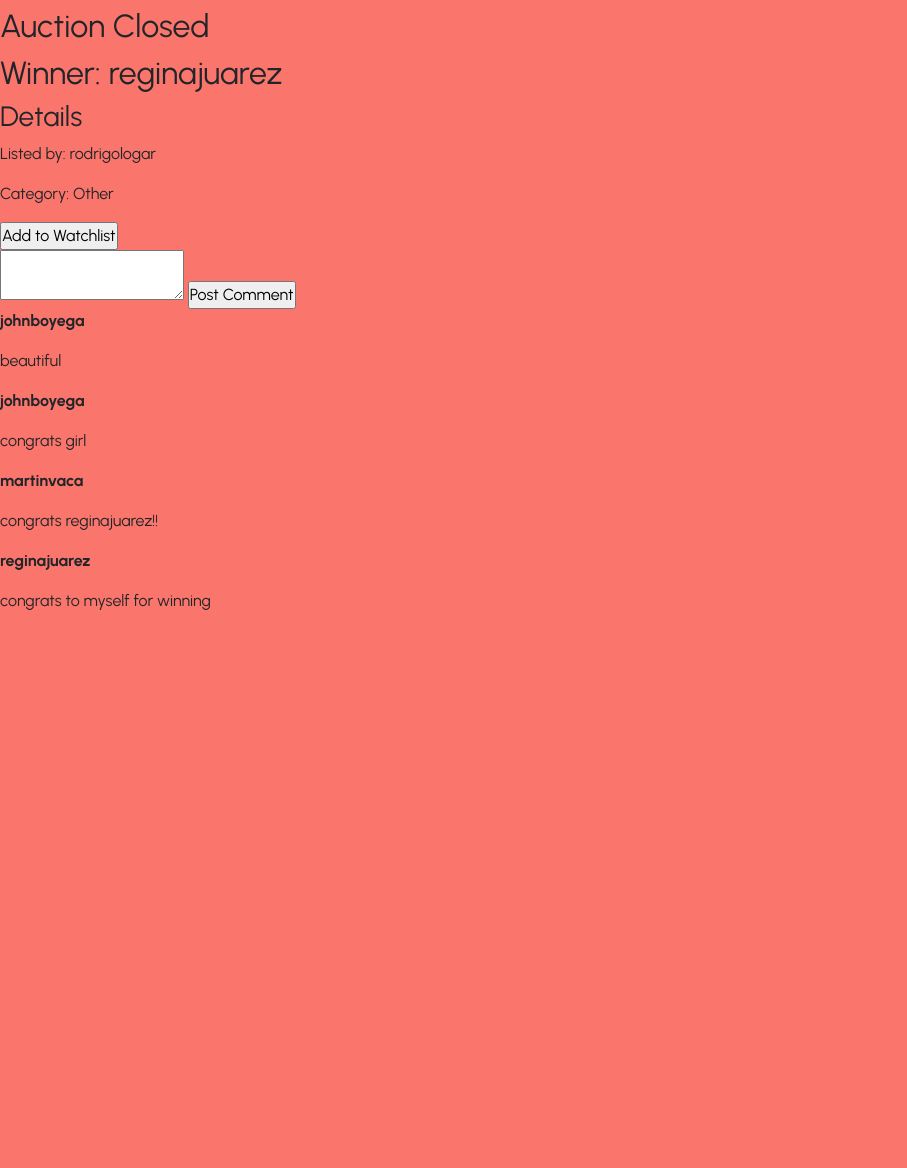
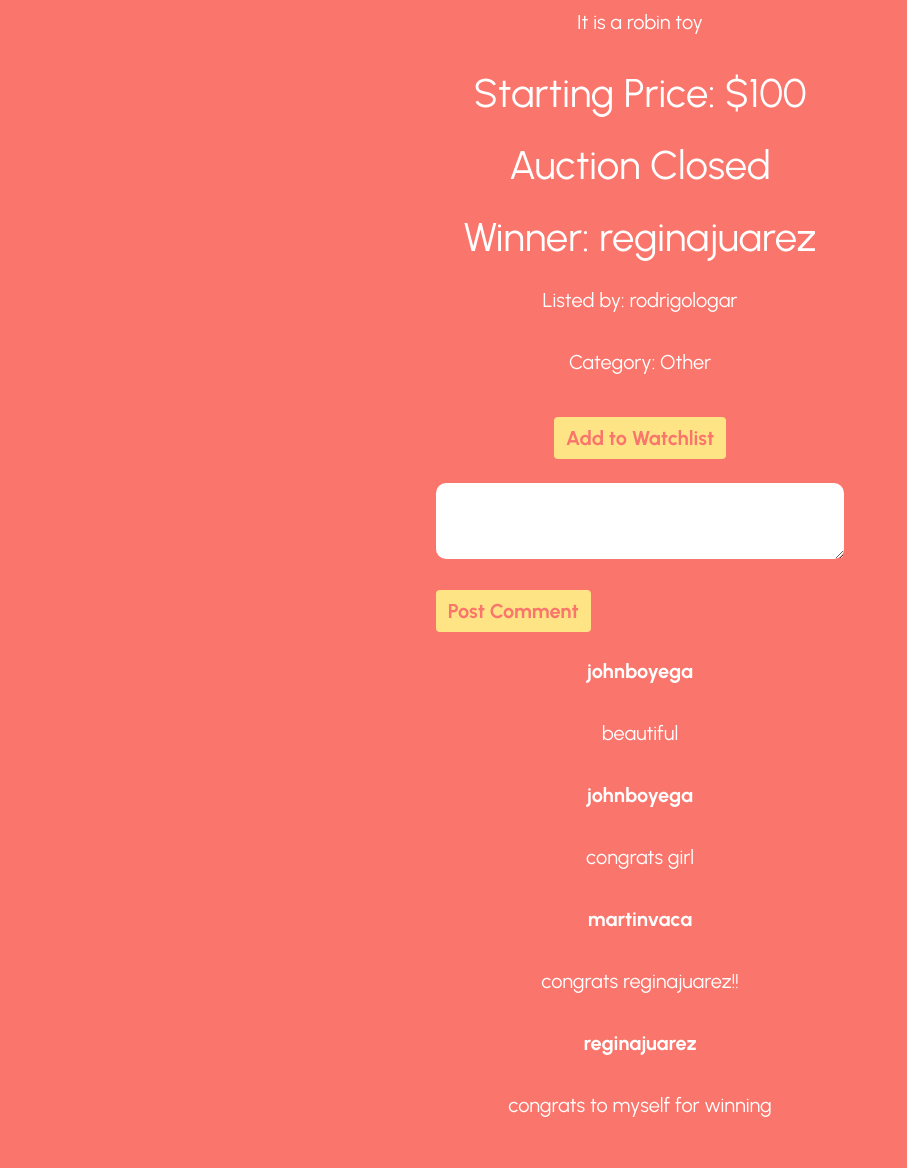
Before and after one commit to rodrigologar/fakeebay, a Django app: page /listing/2 in a window 1280 px wide. Shown: the part 793-1961 px from the top of the page, without its empty margins (0-907 px from the left). Before the commit the page ends 1403 px from the top, so only its background shows below. Run offline with Django 3.2, Linux system fonts and the light colour scheme; a user stored in the database is signed in; data comes from the database, SQL or seed files in the repository; both versions use the stored data as it was after the commit; some libraries are stand-ins or nearby versions; some web fonts are replaced.

Commit message:
almost finished

```diff
--- a/auctions/static/auctions/styles.css
+++ b/auctions/static/auctions/styles.css
@@ -9,7 +9,10 @@
 body {
     font-family: 'Urbanist', sans-serif;
     background-color: #fa756b;
+    padding: 0 5vw;
 }
+
+/* ^ GENERAL STYLES ^ */
 
 .header {
     background-color: #fa756b;
@@ -21,7 +24,7 @@
 
 .header h1 {
     font-family: 'Rampart One', cursive;
-    color: aliceblue;
+    color: white;
     font-size: 100px;
     transition: ease all 0.4s;
 }
@@ -32,7 +35,7 @@
 }
 
 .signed_in_message {
-    color: aliceblue;
+    color: white;
     font-size: 20px;
     padding: 2vh 0;
 }
@@ -40,6 +43,8 @@
 .signed_in_message strong {
     color: #ffe485;
 }
+
+/* ^ HEADER AND SIGNED IN MESSAGE ^ */
 
 .nav li a {
     color: #ffe485;
@@ -49,9 +54,13 @@
     padding-right: 2vw;
 }
 
+/* ^ NAV ^ */
+
 .body {
     padding: 3vh 0;
 }
+
+/* ^ GENERAL STYLES FOR BODY SECTION ^ */
 
 .listings {
     display: flex;
@@ -62,12 +71,12 @@
 .listing {
     width: 500px;
     border-radius: 1em;
-    border: 5px solid #ffe485;
+    border: 5px solid white;
     display: flex;
     flex-direction: column;
     align-items: center;
     justify-content: center;
-    background-color: #ffe485;
+    background-color: white;
     margin: 1vh 1vw;
     overflow: hidden;
     color: #fa756b;
@@ -89,7 +98,7 @@
 .img {
     height: 300px;
     width: 100%;
-    background-color: aliceblue;
+    background-color: white;
     overflow: hidden;
 }
 
@@ -100,3 +109,214 @@
 .img p {
     padding: 1%;
 }
+
+/* ^ LISTINGS STYLES ^ */
+
+.categories {
+    display: flex;
+    width: 100%;
+    justify-content: center;
+    flex-wrap: wrap;
+}
+
+.categories a {
+    color: white;
+    margin: 2vh 2vw;
+    font-size: 50px;
+    font-weight: 700;
+}
+
+.categories a:hover {
+    color: #ffe485;
+    text-decoration: none;
+}
+
+/* ^ CATEGORIES ^ */
+
+.watchlist {
+    display: flex;
+    flex-wrap: wrap;
+    justify-content: center;
+}
+
+.watchlist h1 {
+    color: white;
+    font-weight: 700;
+    font-size: 50px;
+}
+
+/* ^ WATCHLIST ^ */
+
+.results {
+    display: flex;
+    flex-wrap: wrap;
+    justify-content: center;
+}
+
+.results h1 {
+    color: white;
+    font-weight: 700;
+    font-size: 50px;
+}
+
+/* ^ RESULTS ^ */
+
+.login {
+    display: flex;
+    flex-direction: column;
+    align-items: center;
+    width: 100%;
+}
+
+.form {
+    display: flex;
+    flex-direction: column;
+    width: 300px;
+}
+
+.form .form-control, .form .form-control:focus, .form .form-control::placeholder {
+    margin: 2vh 0;
+    font-size: 20px;
+    border: none;
+    color: #fa756b;
+}
+
+.form .btn.btn-primary {
+    font-size: 20px;
+    background-color: #ffe485;
+    border: none;
+    color: #fa756b;
+    font-weight: 700;
+}
+
+.login p {
+    padding-top: 2vh;
+    color: white;
+    font-size: 20px;
+}
+
+.login p a {
+    color: #ffe485;
+    font-weight: 700;
+}
+
+/* ^ LOGIN ^ */
+
+.create_listing {
+    display: flex;
+    flex-direction: column;
+    width: 1000px;
+}
+
+.create_listing input {
+    width: 100%;
+    margin-bottom: 4vh;
+    font-size: 20px;
+    border: none;
+    color: #fa756b;
+    border-radius: .2em;
+    padding: 1vh 1vw;
+}
+
+.create_listing label {
+    color: white;
+    font-weight: 700;
+    font-size: 20px;
+}
+
+.create_listing textarea {
+    width: 100%;
+    margin-bottom: 4vh;
+    font-size: 20px;
+    border: none;
+    color: #fa756b;
+    border-radius: .2em;
+    padding: 1vh 1vw;
+}
+
+.create_listing select {
+    width: 100%;
+    margin-bottom: 4vh;
+    font-size: 20px;
+    border: none;
+    color: #fa756b;
+    border-radius: .2em;
+    padding: 1vh 1vw;
+}
+
+.create_listing input[type=submit] {
+    background-color: #ffe485;
+}
+
+/* ^ CREATE LISTING ^ */
+
+.listing_full {
+    display: flex;
+    flex-direction: column;
+    align-items: center;
+    width: 100%;
+}
+
+.img {
+    display: flex;
+    justify-content: center;
+    border-radius: 1em;
+    height: 50vh;
+}
+
+.img img {
+    width: auto;
+}
+
+.listing_full h1 {
+    color: white;
+    font-weight: 700;
+    font-size: 50px;
+    padding: 1vh 0;
+}
+
+.listing_full p {
+    color: white;
+    font-size: 20px;
+    padding: 1vh 0;
+}
+
+.listing_full h2 {
+    color: white;
+    font-size: 40px;
+    padding: 1vh 0;
+}
+
+.listing_full .btn.btn-primary {
+    font-size: 20px;
+    background-color: #ffe485;
+    border: none;
+    color: #fa756b;
+    font-weight: 700;
+    margin: 2vh 0;
+}
+
+.comment_section textarea {
+    width: 100%;
+    margin: 1vh 0;
+    border: none;
+    border-radius: .5em;
+    padding: 1vh 1vw;
+    font-size: 20px;
+    color: #fa756b;
+}
+
+.comments {
+    display: flex;
+    flex-direction: column;
+    align-items: center;
+    width: 100%;
+}
+
+.comment {
+    display: flex;
+    flex-direction: column;
+    align-items: center;
+}
+
+/* FULL LISTING */
--- a/auctions/templates/auctions/create_listing.html
+++ b/auctions/templates/auctions/create_listing.html
@@ -4,13 +4,17 @@
 
 {% block body %}
 
+    <div class="login">
+        <div class="create_listing">
             <form action="{% url 'create_listing' %}" method="POST">
                 {% csrf_token %}
                 {% if message %}
                     {{ message }}
                 {% endif %}
                 {{ form }}
-        <input type="submit" value="Create Listing">
+                <input class="btn btn-primary" type="submit" value="Create Listing">
             </form>
+        </div>
+    </div>
 
 {% endblock %}
--- a/auctions/templates/auctions/listing.html
+++ b/auctions/templates/auctions/listing.html
@@ -5,8 +5,10 @@
 {% block body %}
 
     <div class="listing_full">
-        <h1>Listing: {{ listing.title }}</h1>
-        <img src="{{ listing.image }}" alt="No image available" height="350px">
+        <h1>{{ listing.title }}</h1>
+        <div class="img">
+            <img src="{{ listing.image }}" alt="No image available">
+        </div>
         <p>{{ listing.description }}</p>
         <h2>Starting Price: ${{ listing.price }}</h2>
         {% if not listing.is_open %}
@@ -27,13 +29,16 @@
                     {% if user == listing.lister %}
                         <form action="{% url 'listing' listing.id %}" method="post">
                             {% csrf_token %}
-                            <input type="submit" name="close_auction" value="Close Auction">
+                            <input class="btn btn-primary" type="submit" name="close_auction" value="Close Auction">
                         </form>
                     {% else %}
+                        {% if message %}
+                            <p>Error: {{ message }}</p>
+                        {% endif %}
                         <form action="{% url 'listing' listing.id %}" method="post">
                             {% csrf_token %}
-                            <input type="number" name="bid" value="{{ current_bid.bidded_price }}" min="{{ current_bid.bidded_price }}">
-                            <input type="submit" name="place_bid" value="Bid">
+                            <input class="form-control" type="number" name="bid" value="{{ current_bid.bidded_price }}" min="{{ current_bid.bidded_price }}">
+                            <input class="btn btn-primary" type="submit" name="place_bid" value="Bid">
                         </form>
                     {% endif %}
                 {% endif %}
@@ -43,33 +48,35 @@
                     {% if user == listing.lister %}
                         <form action="{% url 'listing' listing.id %}" method="post">
                             {% csrf_token %}
-                            <input type="submit" name="close_auction" value="Close Auction">
+                            <input class="btn btn-primary" type="submit" name="close_auction" value="Close Auction">
                         </form>
                     {% else %}
+                        {% if message %}
+                            <p>Error: {{ message }}</p>
+                        {% endif %}
                         <form action="{% url 'listing' listing.id %}" method="post">
                             {% csrf_token %}
-                            <input type="number" name="bid" value="{{ listing.price }}" min="{{ listing.price }}">
-                            <input type="submit" name="place_bid" value="Bid">
+                            <input class="form-control" type="number" name="bid" value="{{ listing.price }}" min="{{ listing.price }}">
+                            <input class="btn btn-primary" type="submit" name="place_bid" value="Bid">
                         </form>
                     {% endif %}
                 {% endif %}
             {% endif %}
         {% endif %}
-        <h3>Details</h3>
         <p>Listed by: {{ listing.lister.username }}</p>
         <p>Category: {{ category }}</p>
         {% if user.is_authenticated %}
             <div class="watchlist">
                 <form action="{% url 'listing' listing.id %}" method="post">
                     {% csrf_token %}
-                    <input type="submit" name="watchlist" value="{{ button_value }}">
+                    <input class="btn btn-primary" type="submit" name="watchlist" value="{{ button_value }}">
                 </form>
             </div>
             <div class="comment_section">
                 <form action="{% url 'listing' listing.id %}" method="post">
                     {% csrf_token %}
                     <textarea name="comment_text" id="comment"></textarea>
-                    <input type="submit" value="Post Comment" name="post_comment">
+                    <input class="btn btn-primary" type="submit" value="Post Comment" name="post_comment">
                 </form>
             </div>
         {% endif %}
--- a/auctions/views.py
+++ b/auctions/views.py
@@ -97,6 +97,7 @@
     button_value = "Add to Watchlist"
     bids = models.Bid.objects.filter(listing=listing)
     comments = reversed(models.Comment.objects.filter(listing=listing))
+    message = ''
 
     if request.method == 'POST':
         if 'watchlist' in request.POST:
@@ -117,10 +118,16 @@
                 return HttpResponseRedirect(reverse('watchlist', args=[request.user.id]))
 
         elif 'place_bid' in request.POST:
-            bidded_price = request.POST['bid']
+            bidded_price = int(request.POST['bid'])
 
-            bid = models.Bid(listing=listing, bidded_price=bidded_price, bidder=request.user)
-            bid.save()
+            last_bid = listing.bids.last().bidded_price
+
+            if bidded_price <= last_bid:
+                message = 'Bid should be bigger than current highest bid'
+            else:
+                bid = models.Bid(listing=listing, bidded_price=bidded_price, bidder=request.user)
+                bid.save()
+
             return HttpResponseRedirect(reverse('listing', args=[listing.id]))
 
         elif 'close_auction' in request.POST:
@@ -163,7 +170,8 @@
         'button_value': button_value,
         'current_bid': current_bid,
         'current_bidder': current_bidder,
-        'comments': comments
+        'comments': comments,
+        'message': message
     })
 
 @login_required(login_url='/login')
```
Also changed, not shown: auctions/forms.py (+11 -2 lines), auctions/templates/auctions/categories.html (+5 -7 lines), auctions/templates/auctions/index.html (+15 -4 lines), auctions/templates/auctions/login.html (+7 -10 lines), auctions/templates/auctions/register.html (+9 -11 lines), auctions/templates/auctions/results.html (+25 -9 lines), auctions/templates/auctions/watchlist.html (+25 -10 lines), db.sqlite3. Lines whose indentation alone changed are shown as unchanged.
